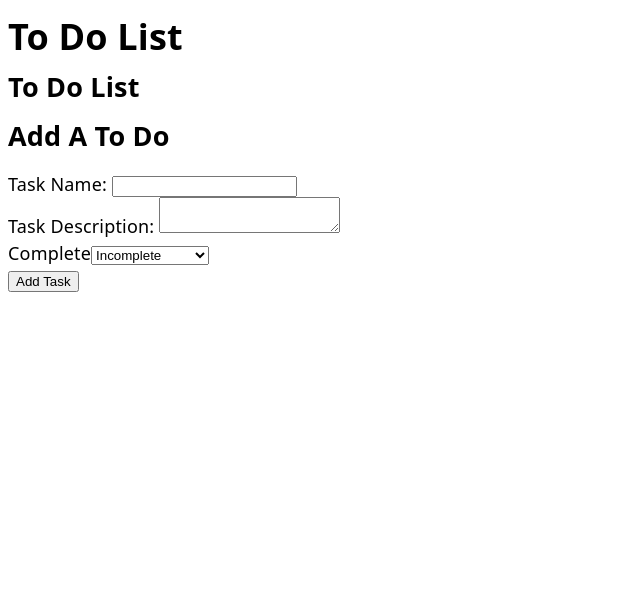
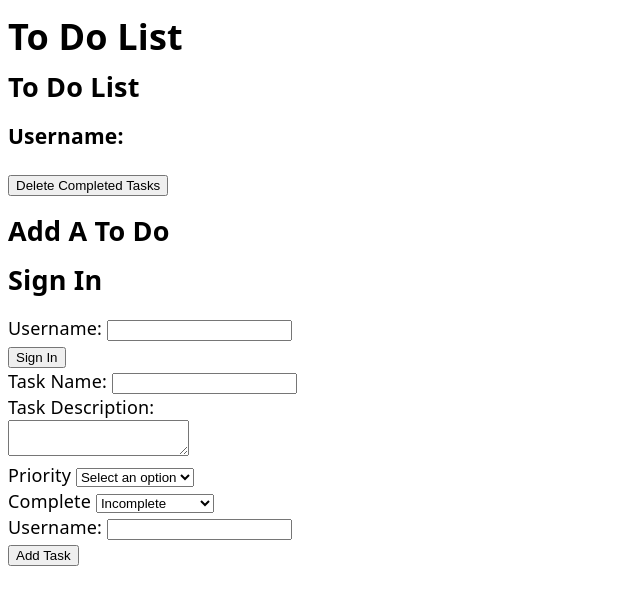
Before and after one commit to irishmaiden18/4-react-to-do-list, a React (Vite) app: page / in a window 1280 px wide. Shown: the top 604 px of the page, without its empty margins (0-640 px from the left). Built offline with nearby package versions, Linux system fonts and the light colour scheme.

Commit message:
adds user login functionality

```diff
--- a/src/App.jsx
+++ b/src/App.jsx
@@ -6,6 +6,8 @@ function App() {
 
   // set up list to track ToDos
   const [toDos, setToDos] = useState([])
+
+  const [displayUsername, setDisplayUsername] = useState("")
 
   // function to add a ToDo
   const addToDo = (toDo) => {
@@ -18,11 +20,17 @@ function App() {
     setToDos(updatedToDos)
   }
 
+  const deleteCompletedToDos = () => {
+
+    const updatedToDos = toDos.filter((task) => task.completed === false)
+    setToDos(updatedToDos)
+  }
+
   return (
     <>
       <h1>To Do List</h1>
-      <ToDoDisplayList toDos={toDos} deleteToDo={deleteToDo}/>
-      <ToDoForm addToDo={addToDo}/>
+      <ToDoDisplayList toDos={toDos} deleteToDo={deleteToDo} deleteCompletedToDos={deleteCompletedToDos} displayUsername={displayUsername}/>
+      <ToDoForm addToDo={addToDo} displayUsername={displayUsername} setDisplayUsername={setDisplayUsername}/>
     </>
   )
 }
--- a/src/components/ToDoDisplayItem.jsx
+++ b/src/components/ToDoDisplayItem.jsx
@@ -4,6 +4,8 @@ const ToDoDisplayItem = ({toDo, deleteToDo}) => {
     <>
         <h3>{toDo.task}</h3>
         <p>{toDo.taskDescription}</p>
+        <p><b>{toDo.priority}</b> Priority!</p>
+        <p>User: {toDo.username}</p>
         {toDo.completed && <h5>Completed!</h5>}
         <button onClick={() => deleteToDo(toDo.id)}>Delete To Do</button>
     </>
--- a/src/components/ToDoDisplayList.jsx
+++ b/src/components/ToDoDisplayList.jsx
@@ -1,16 +1,43 @@
 import ToDoDisplayItem from "./ToDoDisplayItem"
 
-const ToDoDisplayList = ({toDos, deleteToDo}) => {
-  return (
+const ToDoDisplayList = ({toDos, deleteToDo, deleteCompletedToDos, displayUsername}) => {
+
+    const displayNoUser = (toDos) => {
+        return (
+            <>
+                {toDos.map((toDo) => (
+                    <li key={toDo.id}>
+                        <ToDoDisplayItem toDo={toDo} deleteToDo={deleteToDo}/>
+                    </li>
+                ))}
+            </>
+        )
+    }
+
+    const displayWithUser = (toDos) => {
+        //const updatedToDos = toDos.filter((task) => task.completed === false)
+
+        const updatedToDos = toDos.filter((task) => task.username === displayUsername)
+
+        return (
+            <>
+                {updatedToDos.map((toDo) => (
+                    <li key={toDo.id}>
+                        <ToDoDisplayItem toDo={toDo} deleteToDo={deleteToDo}/>
+                    </li>
+                ))}
+            </>
+        )
+    }
+
+    return (
     <>
         <h2>To Do List</h2>
+        <h3>Username: {displayUsername}</h3>
         <ol>
-        {toDos.map((toDo) => (
-            <li key={toDo.id}>
-                <ToDoDisplayItem toDo={toDo} deleteToDo={deleteToDo}/>
-            </li>
-        ))}
+            {displayUsername ? displayWithUser(toDos) : displayNoUser(toDos)}
         </ol>
+        <button onClick={deleteCompletedToDos}>Delete Completed Tasks</button>
     </>
   )
 }
--- a/src/components/ToDoForm.jsx
+++ b/src/components/ToDoForm.jsx
@@ -1,18 +1,18 @@
 import { useState } from "react"
 
-const ToDoForm = ({addToDo}) => {
+const ToDoForm = ({addToDo, displayUsername, setDisplayUsername}) => {
 
     const defaultTask = {
         id: "",
         task: "",
         taskDescription: "",
-        completed: false
+        priority: "",
+        completed: false,
+        username: ""
     }
 
     const [taskData, setTaskData] = useState(defaultTask)
-    // const [task, setTask] = useState("")
-    // const [taskDescription, setTaskDescription] = useState("")
-    // const [completed, setCompleted] = useState("")
+    const [submitUsername, setSubmitUsername] = useState("")
 
     const handleChange = (event) => {
         const {name, value} = event.target
@@ -32,7 +32,9 @@ const ToDoForm = ({addToDo}) => {
             id: Date.now(),
             task: taskData.task,
             taskDescription: taskData.taskDescription,
-            completed: taskData.completed
+            priority: taskData.priority,
+            completed: taskData.completed,
+            username: taskData.username
         }
         // console.log("taskData.completed" + taskData.completed)
         addToDo(newTask)
@@ -41,9 +43,30 @@ const ToDoForm = ({addToDo}) => {
         // console.log("submit called")
     }
 
+    const handleSignInSubmit = (event) => {
+        event.preventDefault()
+
+        setDisplayUsername(submitUsername)
+
+        setSubmitUsername("")
+    }
+
   return (
     <>
         <h2>Add A To Do</h2>
+        <form>
+            <h2>Sign In</h2>
+            <div>
+                <label>Username: </label>
+                <input
+                    type="text"
+                    name="submitUsername"
+                    value={submitUsername}
+                    onChange={(event) => setSubmitUsername(event.target.value)}
+                />
+            </div>
+            <button onClick={handleSignInSubmit}>Sign In</button>
+        </form>
         <form onSubmit={handleSubmit}>
             <div>
                 <label>Task Name: </label>
@@ -56,14 +79,29 @@ const ToDoForm = ({addToDo}) => {
             </div>
             <div>
                 <label>Task Description: </label>
-                <textarea
-                    name="taskDescription"
-                    value={taskData.taskDescription}
-                    onChange={handleChange}
-                ></textarea>
+                <div>
+                    <textarea
+                        name="taskDescription"
+                        value={taskData.taskDescription}
+                        onChange={handleChange}
+                    ></textarea>
+                </div>
             </div>
             <div>
-                <label>Complete</label>
+                <label>Priority </label>
+                <select
+                    name="priority"
+                    value={taskData.priority}
+                    onChange={handleChange}
+                >
+                    <option value="">Select an option</option>
+                    <option value="LOW">Low</option>
+                    <option value="MEDIUM">Medium</option>
+                    <option value="HIGH">High</option>
+                </select>
+            </div>
+            <div>
+                <label>Complete </label>
                 <select
                     name="completed"
                     value={taskData.completed}
@@ -74,6 +112,15 @@ const ToDoForm = ({addToDo}) => {
                     <option value="false">Incomplete</option>
                 </select>
             </div>
+            <div>
+                <label>Username: </label>
+                <input
+                    type="text"
+                    name="username"
+                    value={taskData.username}
+                    onChange={handleChange}
+                />
+            </div>
             <button>Add Task</button>
         </form>
     </>
```
